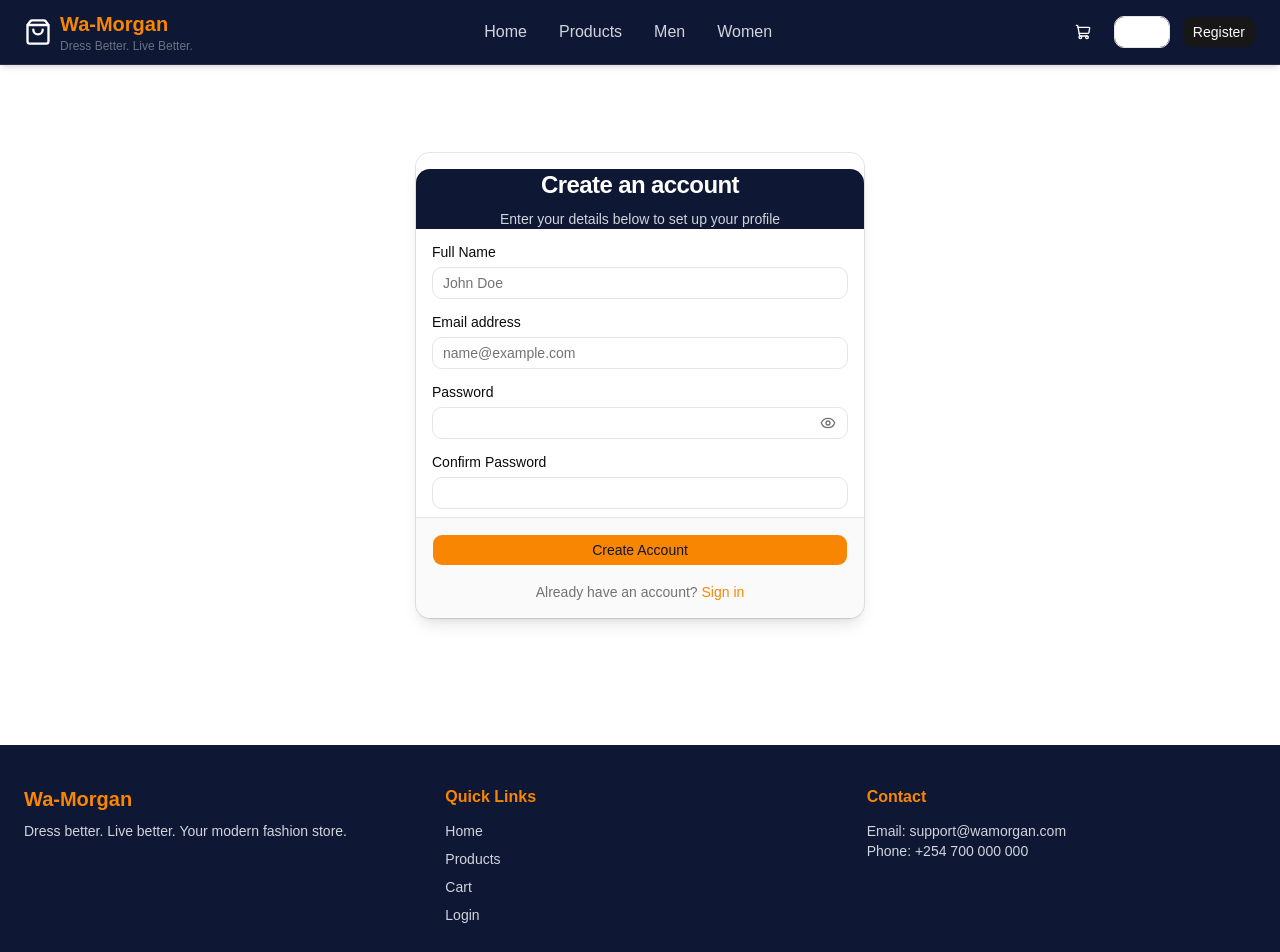
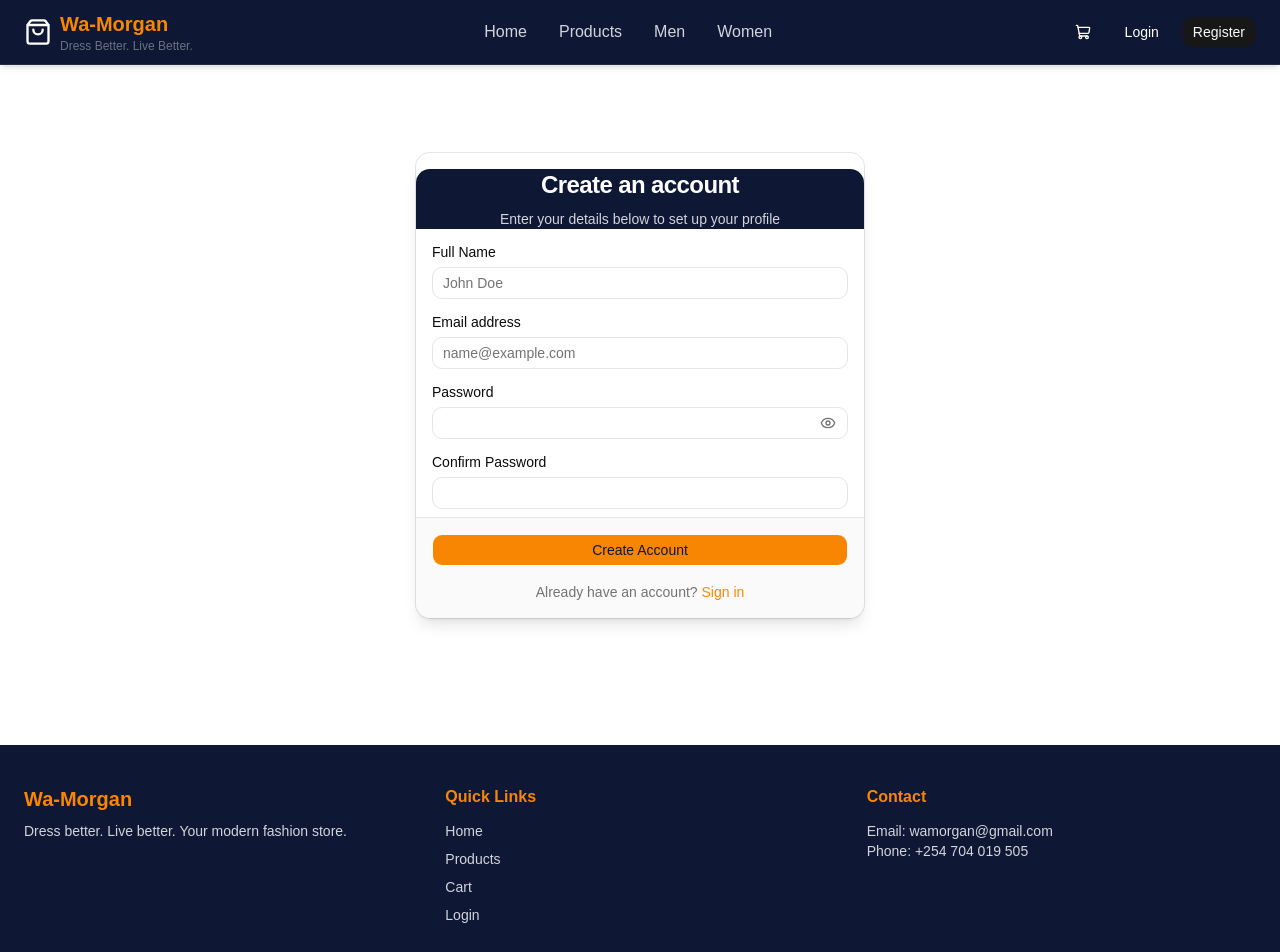
Before and after one commit to Cymi-eng/Wa-Morgan, a React (Vite) app: page /register in a window 1280 px wide. Shown: the top 952 px of the page. Built offline with nearby package versions, Linux system fonts and the light colour scheme.

Commit message:
update readme

```diff
--- a/src/components/Footer.jsx
+++ b/src/components/Footer.jsx
@@ -37,10 +37,10 @@ function Footer() {
           </h3>
 
           <p className="text-sm text-gray-300">
-            Email: support@wamorgan.com
+            Email: wamorgan@gmail.com
           </p>
           <p className="text-sm text-gray-300">
-            Phone: +254 700 000 000
+            Phone: +254 704 019 505
           </p>
         </div>
 
--- a/src/components/Navbar.jsx
+++ b/src/components/Navbar.jsx
@@ -63,7 +63,7 @@ function Navbar() {
           </Button>
 
           {/* Auth buttons */}
-          <Button variant="outline" asChild>
+          <Button variant="outline text-white" asChild>
             <Link to="/login">
               Login
             </Link>
```
Also changed, not shown: 1 other file (tests, documents, lock files or other folders).
